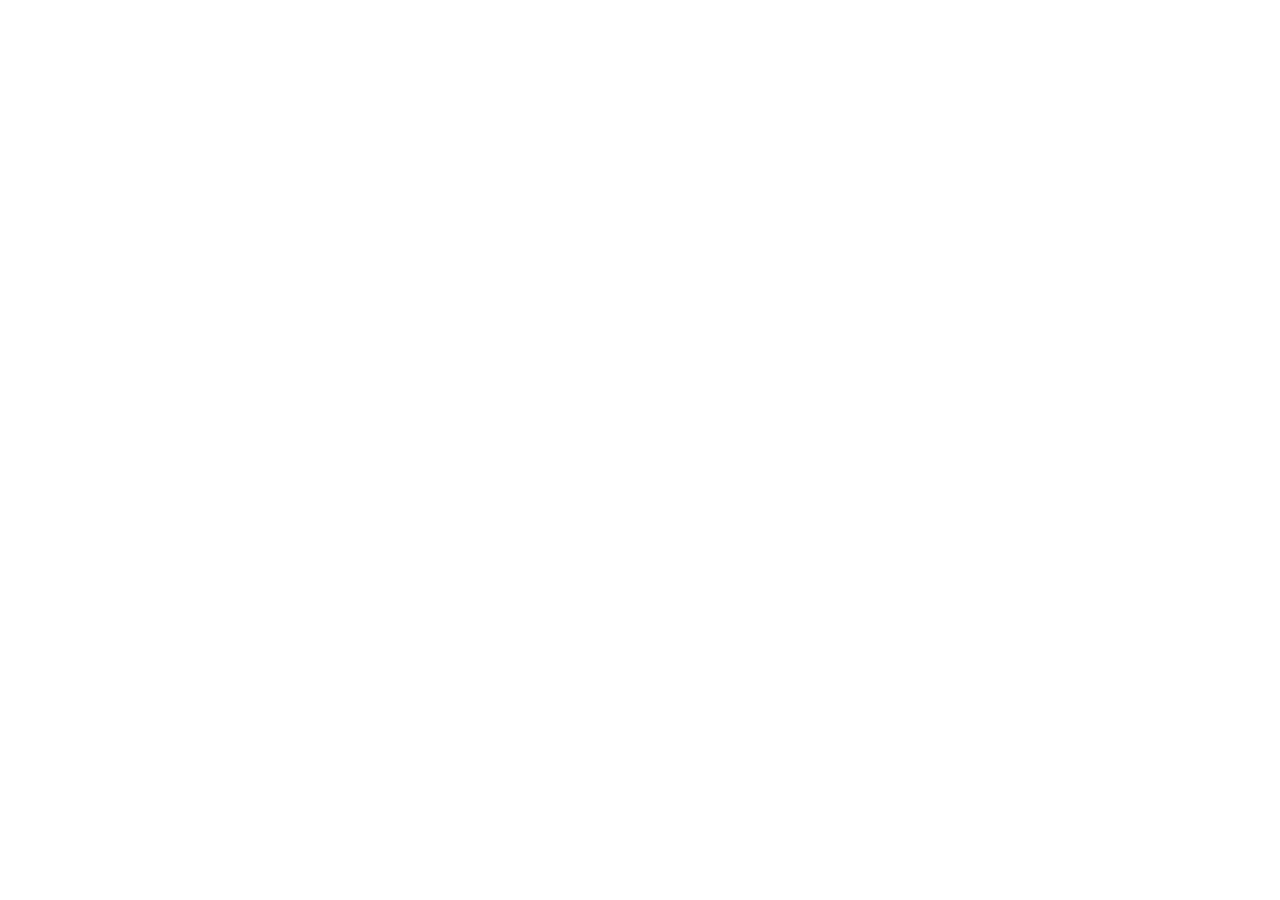
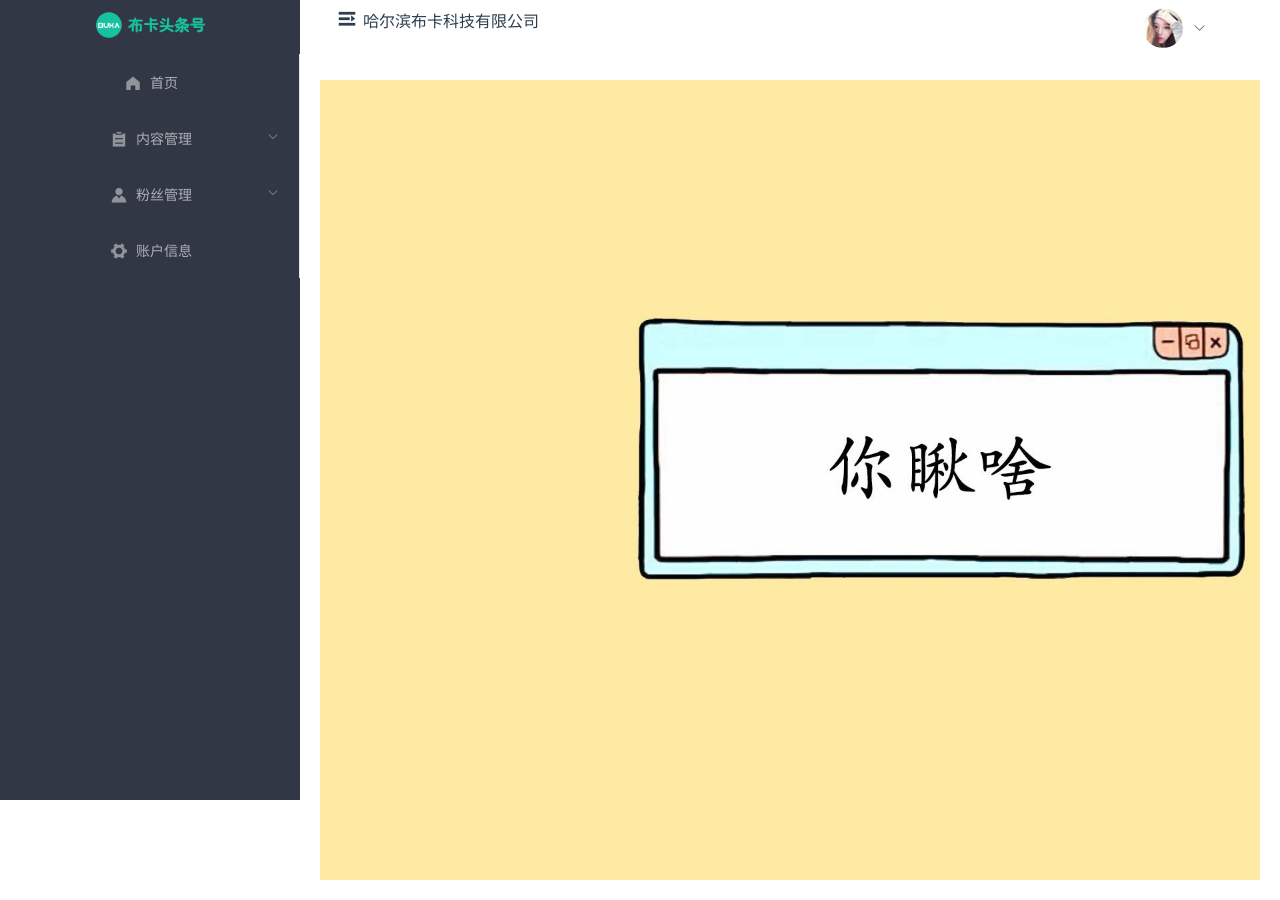
Before and after one commit to MrxinL/applvxin, a Vue app: page /#/home in a window 1280 px wide. Before the commit the page ends 800 px from the top, so only its background shows below. Built offline with nearby package versions, Linux system fonts and the light colour scheme; no server answers.

Commit message:
头部信息和侧边栏

```diff
--- /dev/null
+++ b/src/components/home/layout-aside.vue
@@ -0,0 +1,60 @@
+<template>
+<div class="layout-aside">
+  <div class="title">
+    <img src="../../assets/logo_admin.png" alt="">
+  </div>
+<!--  element-ui   el-menu-->
+  <el-menu background-color="#323745" text-color="#adafb5" active-text-color="#ffd04b" router>
+    <el-menu-item index="/">
+      <i class="el-icon-s-home"></i>
+      <span slot="title">首页</span>
+    </el-menu-item>
+<!--    折叠菜单-->
+    <el-submenu index="1">
+      <template slot="title">
+        <i class="el-icon-s-order"></i>
+        <span>内容管理</span>
+      </template>
+      <el-menu-item index="/home/publish">文章发布</el-menu-item>
+      <el-menu-item index="/home/articles">内容列表</el-menu-item>
+      <el-menu-item index="/home/comment">评论管理</el-menu-item>
+      <el-menu-item index="/home/material">素材管理</el-menu-item>
+    </el-submenu>
+    <el-submenu index="2">
+      <template slot="title">
+        <i class="el-icon-s-custom"></i>
+        <span>粉丝管理</span>
+      </template>
+      <el-menu-item index="/home/fansdate">图文数据</el-menu-item>
+      <el-menu-item  index="/home/fansinfo">粉丝概况</el-menu-item>
+      <el-menu-item index="/home/fanslist">粉丝列表</el-menu-item>
+      <el-menu-item  index="/home/fansimg">粉丝画像</el-menu-item>
+    </el-submenu>
+    <el-menu-item index="/home/account">
+      <i class="el-icon-s-tools"></i>
+      <span slot="title">账户信息</span>
+    </el-menu-item>
+  </el-menu>
+</div>
+</template>
+<script>
+export default {
+
+}
+</script>
+
+<style lang="less" scoped>
+    .layout-aside{
+
+      height: 100vh;
+      background-color: #323745;
+      .title{
+
+        text-align: center;
+        padding: 10px 0;
+         img {
+        height: 30px;
+      }
+      }
+    }
+</style>
--- /dev/null
+++ b/src/components/home/layout-header.vue
@@ -0,0 +1,78 @@
+<template>
+  <el-row type="flex" class="layout-header" justify="space-between">
+    <el-col class="left" :span="6">
+      <i class="el-icon-s-unfold icon"></i>
+      <span>哈尔滨布卡科技有限公司</span>
+    </el-col>
+    <el-col class="right" :span="3">
+      <!-- 用户头像 -->
+      <img class="head-img" :src="userInfo.photo?userInfo.photo : defaultImg" />
+      <!-- 功能键 个人中心 退出登录 -->
+      <el-dropdown>
+
+        <span class="el-dropdown-link">
+          {{userInfo.name}}<i class="el-icon-arrow-down el-icon--right"></i>
+        </span>
+        <el-dropdown-menu slot="dropdown">
+          <el-dropdown-item command='account'>个人信息</el-dropdown-item>
+          <el-dropdown-item command='git'>git地址</el-dropdown-item>
+          <el-dropdown-item command='logout'>退出</el-dropdown-item>
+
+        </el-dropdown-menu>
+      </el-dropdown>
+    </el-col>
+  </el-row>
+</template>
+<script>
+
+export default {
+  data(){
+return {
+  userInfo:{
+
+  },
+  defaultImg : require('../../assets/avatar.jpg')
+
+}
+},
+  methods:{
+      getUserInfo(){
+        this.$axios({
+          url:'/user/profile'
+        }).then(result =>{
+
+          // console.log(result.data.data)
+          this.userInfo=result.data.data
+        })
+      }
+  },
+  created(){
+    this.getUserInfo()
+  }
+};
+
+
+</script>
+
+<style lang="less" scoped>
+.layout-header {
+  padding: 8px 0;
+  .left {
+    .icon {
+      font-size: 22px;
+      margin-right: 5px;
+    }
+  }
+
+  .right {
+    display: flex;
+    align-items: center;
+  }
+  .head-img {
+    border-radius: 50%;
+    margin-right: 5px;
+    width: 40px;
+    height: 40px;
+  }
+}
+</style>
--- /dev/null
+++ b/src/components/index.js
@@ -0,0 +1,17 @@
+import layoutHeader from './home/layout-header'
+import layoutAside from './home/layout-aside'
+
+
+//处理子组件的挂载
+
+
+
+
+
+export default{
+  install:function(Vue){
+    Vue.component('layout-header',layoutHeader)
+    Vue.component('layout-aside',layoutAside)
+
+  }
+}
--- a/src/main.js
+++ b/src/main.js
@@ -5,12 +5,14 @@
 import './style/index.less'
 import 'element-ui/lib/theme-chalk/index.css'
 import axios from 'axios'
+import  Conponent from './components'
+
 
 axios.defaults.baseURL ='http://localhost:3000'
 Vue.prototype.$axios =axios  //全局使用
 
 Vue.use(Element)
-
+Vue.use(Conponent)
 
 Vue.config.productionTip = false
 
--- a/src/rouder.js
+++ b/src/rouder.js
@@ -2,7 +2,8 @@
 import Router from 'vue-router'
 import Login from './views/login'
 import Register from './views/register'
-
+import Home from './views/home'
+import Main from './views/home/main'
 
 Vue.use(Router)
 
@@ -10,13 +11,26 @@
 export default new Router({
     routes: [
         {
-            path: '/',
+            path: '/login',
             component: Login
         },
         {
             path:'/register',
             component: Register
-        }
+        },
+        {
+            path: '/',
+            redirect:'/home'
+        },
+        {
+            path:'/home',
+            component : Home,
+            children:[{
+                path:'',
+                component:Main
+            }]
+        },
+
     ]
 
 
--- /dev/null
+++ b/src/views/home/index.vue
@@ -0,0 +1,49 @@
+<template>
+ <el-container>
+   <!-- 侧边栏 -->
+   <el-aside>
+     <layout-aside></layout-aside>
+   </el-aside>
+
+   <el-container>
+   <!-- 头部 -->
+     <el-header>
+       <layout-header></layout-header>
+     </el-header>
+    <!-- 内容区域 -->
+        <el-main>
+          <router-view></router-view>
+        </el-main>
+   </el-container>
+
+
+ </el-container>
+</template>
+
+<script>
+export default {
+  //拿到后台的信息
+data(){
+return {
+  userInfo:{
+
+  }
+}
+},
+  methods:{
+      getUserInfo(){
+        this.$axios({
+          url:'/user/profile'
+        }).then(result =>{
+          this.userInfo=result.data
+        })
+      }
+  },
+  created(){
+    this.getUserInfo()
+  }
+}
+</script>
+<style lang="less" scoped>
+
+</style>
--- /dev/null
+++ b/src/views/home/main.vue
@@ -0,0 +1,17 @@
+<template>
+  <div class="main"></div>
+</template>
+
+<script>
+export default {
+
+}
+</script>
+
+<style lang="less" scoped>
+.main{
+  height: 100vh;
+  background-image: url(../../assets/home.jpg);
+  background-size: cover;
+}
+</style>
```
